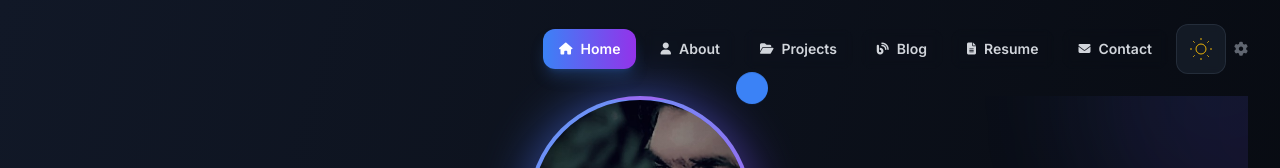
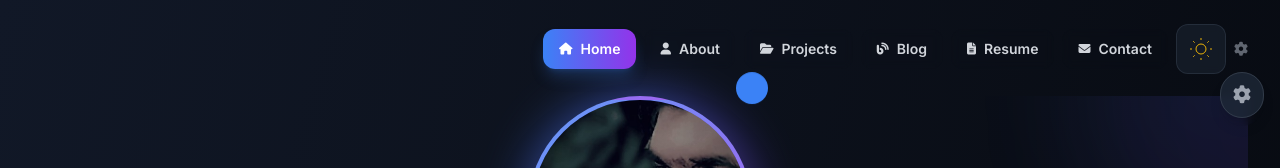
Before and after one commit to WiyarAhmadZai/Portfolio, a React (Vite) app: page / in a window 1280 px wide. Shown: the top 168 px of the page. Built offline with nearby package versions, Linux system fonts and the light colour scheme; the HTML template or start-up script is replaced by a standard one.

Commit message:
Add floating admin access button to Home component for quick navigation to the admin dashboard, enhancing user experience for admin users.

```diff
--- a/src/pages/Home.jsx
+++ b/src/pages/Home.jsx
@@ -542,6 +542,17 @@ const Home = () => {
         </svg>
       </div>
 
+      {/* Floating Admin Access Button */}
+      <div className="fixed top-20 right-4 z-40">
+        <Link
+          to="/admin"
+          className="group bg-gray-800/80 backdrop-blur-sm border border-gray-600/50 rounded-full p-3 text-gray-400 hover:text-blue-400 hover:border-blue-400/50 transition-all duration-300 transform hover:scale-110 shadow-lg"
+          title="Admin Access"
+        >
+          <i className="fas fa-cog text-lg group-hover:animate-spin"></i>
+        </Link>
+      </div>
+
     </main>
   );
 };
```
